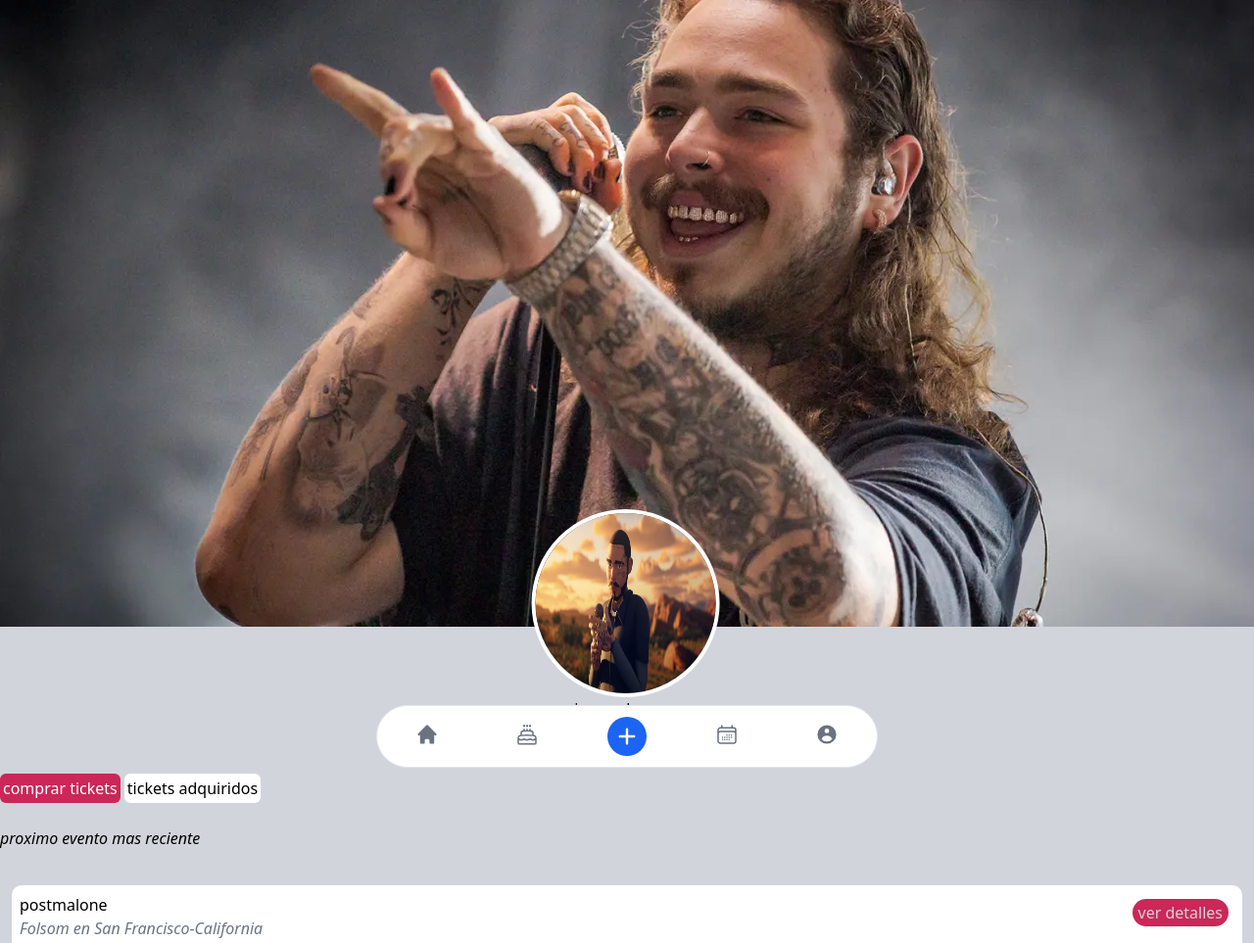
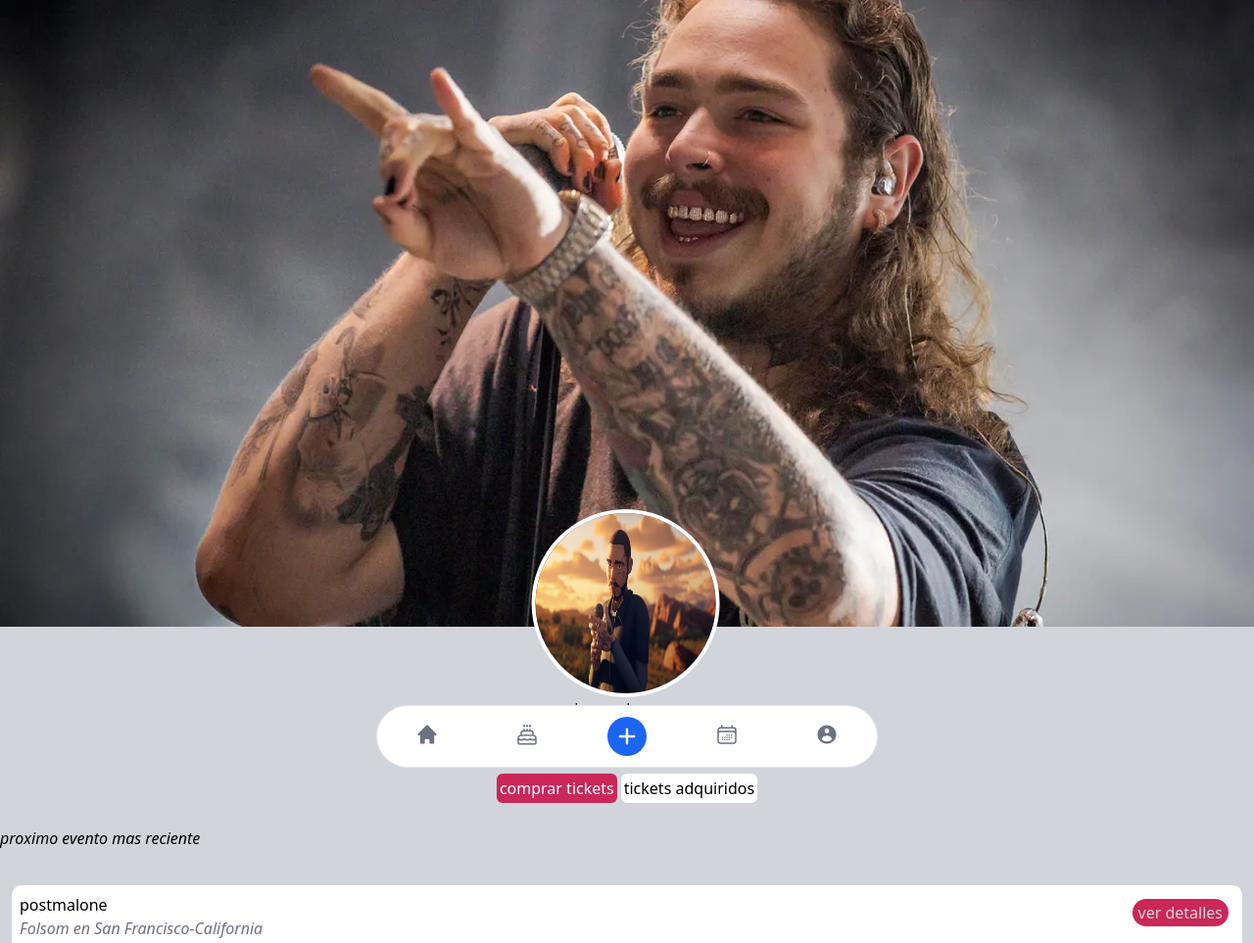
Before and after one commit to Alberto5454/prototipo-app, a website built with Vite: page perfil.html in a window 1280 px wide. Shown: the top 963 px of the page at 98% size. Built offline with nearby package versions, Linux system fonts and the light colour scheme.

Commit message:
guardar nuevos cambios

```diff
--- a/perfil.html
+++ b/perfil.html
@@ -15,7 +15,7 @@
             <p class="text-gray-800 text-center">jorgebautista@uml.edu.ni</p>
         </div>
     </div>
-    <div class="inline-flex">
+    <div class="inline-flex contenedordebotonesperfil">
         <div class="botonperfil1">
           <button>comprar tickets</button>
         </div>
```
